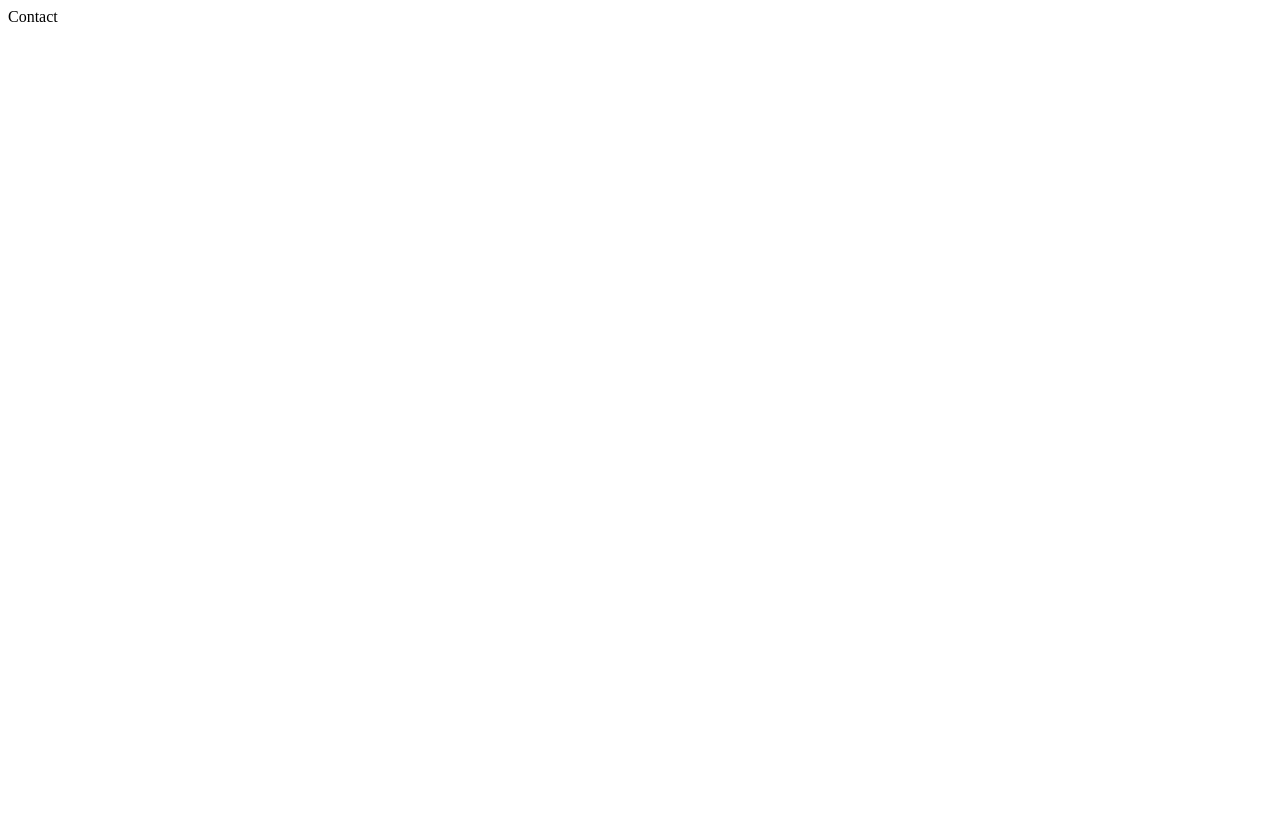
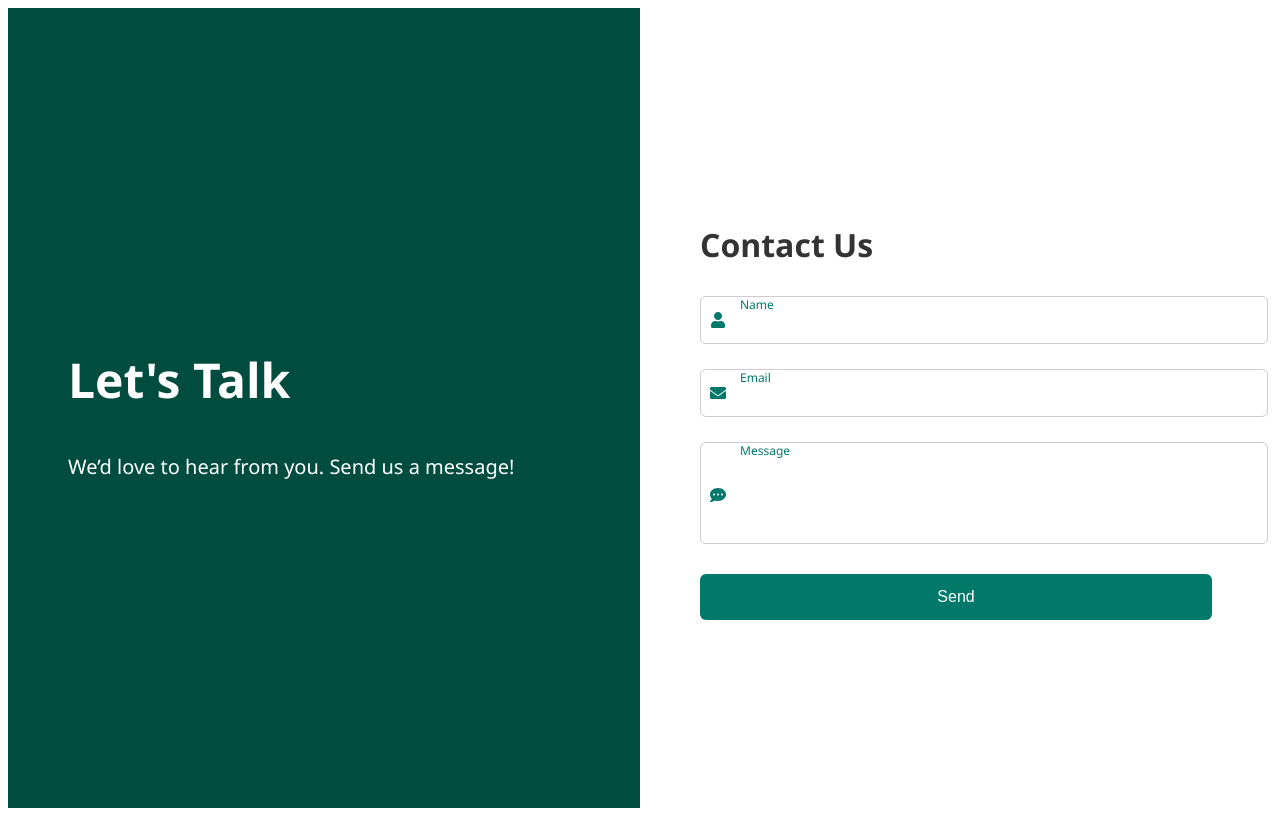
Before and after one commit to supria90744/Beauty_Products, a React (Vite) app: page / in a window 1280 px wide. Built offline with nearby package versions, Linux system fonts and the light colour scheme.

Commit message:
Contact changes

```diff
--- /dev/null
+++ b/src/component/Contact.css
@@ -0,0 +1,134 @@
+.contact-wrapper {
+    display: flex;
+    height: 100vh;
+    background: linear-gradient(120deg, #e0f7fa, #fff);
+    font-family: 'Segoe UI', sans-serif;
+  }
+
+  .contact-left {
+    flex: 1;
+    background: #004d40;
+    color: white;
+    padding: 60px;
+    display: flex;
+    flex-direction: column;
+    justify-content: center;
+  }
+
+  .contact-left h1 {
+    font-size: 48px;
+    margin-bottom: 20px;
+  }
+
+  .contact-left p {
+    font-size: 20px;
+    line-height: 1.5;
+  }
+
+  .contact-form-unique {
+    flex: 1;
+    padding: 60px;
+    display: flex;
+    flex-direction: column;
+    justify-content: center;
+    background: #ffffff;
+    position: relative;
+  }
+
+  .contact-form-unique h2 {
+    font-size: 32px;
+    margin-bottom: 30px;
+    color: #333;
+  }
+
+  .input-box {
+    position: relative;
+    margin-bottom: 25px;
+  }
+
+  .input-box input,
+  .input-box textarea {
+    width: 100%;
+    padding: 14px 14px 14px 40px;
+    border: 1px solid #ccc;
+    border-radius: 6px;
+    outline: none;
+    font-size: 16px;
+    resize: none;
+  }
+
+  .input-box label {
+    position: absolute;
+    top: 50%;
+    left: 40px;
+    transform: translateY(-50%);
+    font-size: 16px;
+    color: #aaa;
+    pointer-events: none;
+    transition: 0.3s ease;
+  }
+
+  .input-box input:focus + label,
+  .input-box textarea:focus + label,
+  .input-box input:not(:placeholder-shown) + label,
+  .input-box textarea:not(:placeholder-shown) + label {
+    top: 8px;
+    font-size: 12px;
+    color: #00796b;
+  }
+
+  .input-box .icon {
+    position: absolute;
+    top: 50%;
+    left: 10px;
+    transform: translateY(-50%);
+    color: #00796b;
+  }
+
+  .error {
+    color: red;
+    font-size: 14px;
+    margin-top: 4px;
+  }
+
+  .success-msg {
+    color: green;
+    margin-bottom: 20px;
+    font-weight: bold;
+  }
+
+  .submit-btn {
+    background: #00796b;
+    color: white;
+    border: none;
+    padding: 14px;
+    border-radius: 6px;
+    font-size: 16px;
+    cursor: pointer;
+    transition: background 0.3s ease;
+  }
+
+  .submit-btn:hover {
+    background: #004d40;
+  }
+
+  @media screen and (max-width: 768px) {
+    .contact-wrapper {
+      flex-direction: column;
+    }
+
+    .contact-left,
+    .contact-form-unique {
+      flex: none;
+      width: 100%;
+      padding: 40px;
+    }
+
+    .contact-left h1 {
+      font-size: 36px;
+    }
+
+    .contact-form-unique h2 {
+      font-size: 28px;
+    }
+  }
--- a/src/component/Contact.tsx
+++ b/src/component/Contact.tsx
@@ -1,8 +1,99 @@
+import React, { useState } from 'react';
+import './Contact.css';
+import { FaUser, FaEnvelope, FaCommentDots } from 'react-icons/fa';
 
-const Contact = () => {
-  return (
-    <div>Contact</div>
-  )
+interface ContactFormData {
+  name: string;
+  email: string;
+  message: string;
 }
 
-export default Contact
+const Contact: React.FC = () => {
+  const [formData, setFormData] = useState<ContactFormData>({
+    name: '',
+    email: '',
+    message: '',
+  });
+
+  const [errors, setErrors] = useState<Partial<ContactFormData>>({});
+  const [submitted, setSubmitted] = useState(false);
+
+  const handleChange = (e: React.ChangeEvent<HTMLInputElement | HTMLTextAreaElement>) => {
+    setFormData({ ...formData, [e.target.name]: e.target.value });
+  };
+
+  const validate = () => {
+    const newErrors: Partial<ContactFormData> = {};
+    if (!formData.name.trim()) newErrors.name = 'Name required';
+    if (!formData.email.trim() || !/\S+@\S+\.\S+/.test(formData.email))
+      newErrors.email = 'Valid email required';
+    if (!formData.message.trim()) newErrors.message = 'Message required';
+    setErrors(newErrors);
+    return Object.keys(newErrors).length === 0;
+  };
+
+  const handleSubmit = (e: React.FormEvent) => {
+    e.preventDefault();
+    if (validate()) {
+      setSubmitted(true);
+      setFormData({ name: '', email: '', message: '' });
+    }
+  };
+
+  return (
+    <div className="contact-wrapper">
+      <div className="contact-left">
+        <h1>Let's Talk</h1>
+        <p>We’d love to hear from you. Send us a message!</p>
+      </div>
+      <form className="contact-form-unique" onSubmit={handleSubmit}>
+        <h2>Contact Us</h2>
+
+        {submitted && <p className="success-msg">Thanks for your message!</p>}
+
+        <div className="input-box">
+          <FaUser className="icon" />
+          <input
+            type="text"
+            name="name"
+            value={formData.name}
+            onChange={handleChange}
+            required
+          />
+          <label>Name</label>
+          {errors.name && <span className="error">{errors.name}</span>}
+        </div>
+
+        <div className="input-box">
+          <FaEnvelope className="icon" />
+          <input
+            type="email"
+            name="email"
+            value={formData.email}
+            onChange={handleChange}
+            required
+          />
+          <label>Email</label>
+          {errors.email && <span className="error">{errors.email}</span>}
+        </div>
+
+        <div className="input-box">
+          <FaCommentDots className="icon" />
+          <textarea
+            name="message"
+            rows={4}
+            value={formData.message}
+            onChange={handleChange}
+            required
+          />
+          <label>Message</label>
+          {errors.message && <span className="error">{errors.message}</span>}
+        </div>
+
+        <button type="submit" className="submit-btn">Send</button>
+      </form>
+    </div>
+  );
+};
+
+export default Contact;
```
